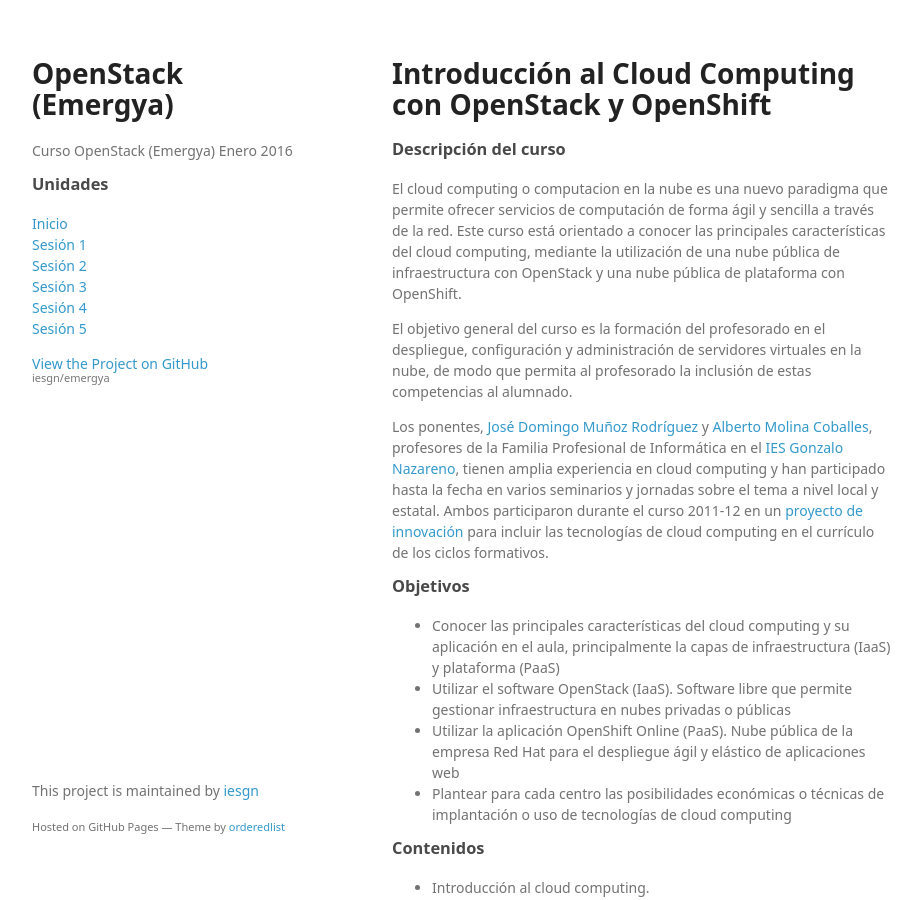
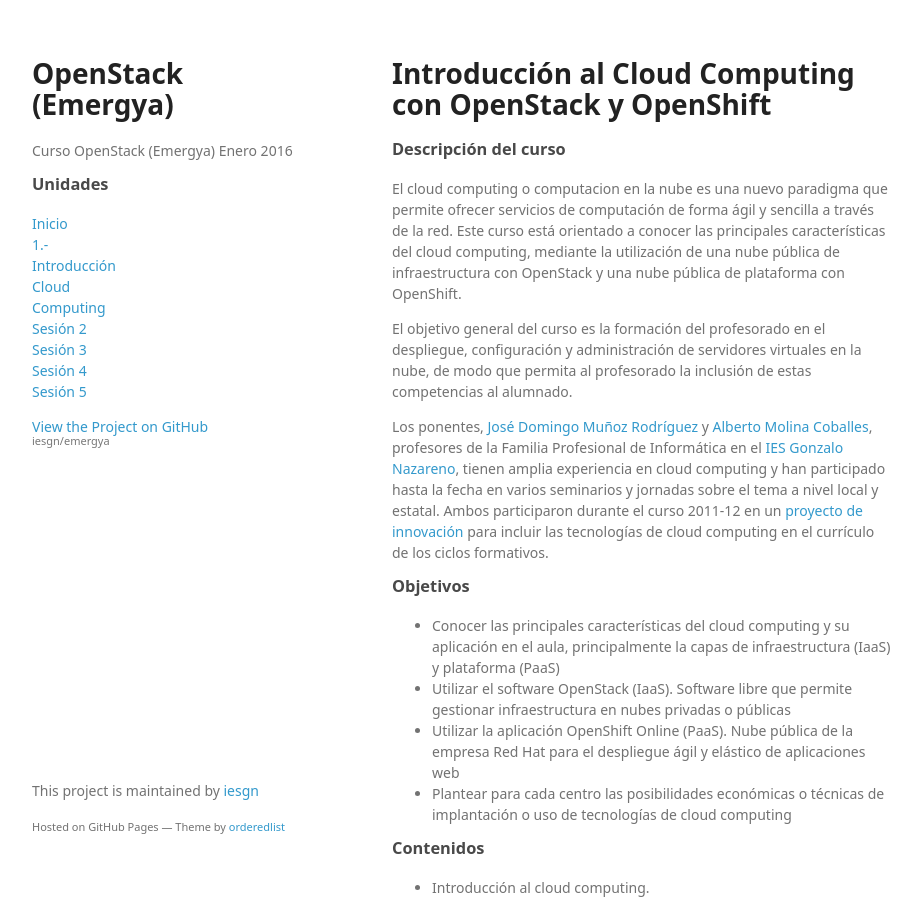
Before and after one commit to iesgn/emergya, a Jekyll site: the page built from index.md, in a window 1280 px wide and 900 px high. Shown: the whole window, without its empty margins (178-1099 px from the left). Built offline with Jekyll 4.4.1, drawn with Linux system fonts in a browser that asks for light colours.

Commit message:
Modifico menú

```diff
--- a/_data/menu.yml
+++ b/_data/menu.yml
@@ -59,7 +59,7 @@
   items:
    - name: Inicio
      url: /emergya
-   - name: Sesión 1
+   - name: 1.-Introducción Cloud Computing
      url: /emergya/curso/u1
    - name: Sesión 2
      url: /emergya/curso/u2
```
